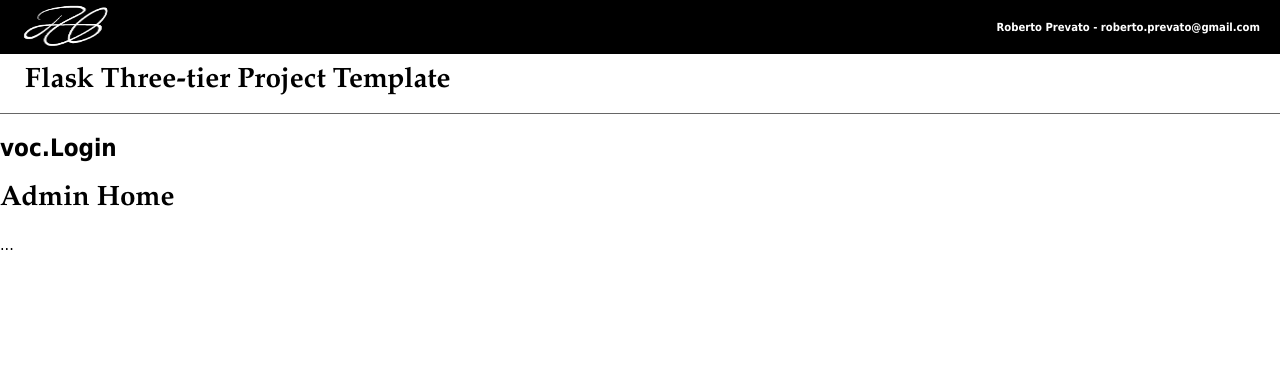
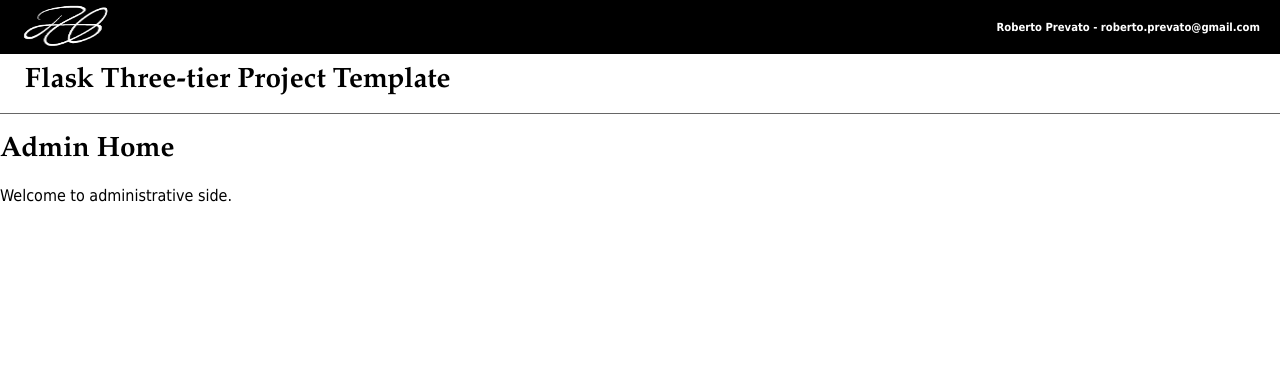
Before and after one commit to RobertoPrevato/flask-three-template, a Python web app: template app/templates/admin/index.html in a window 1280 px wide. Shown: the top 374 px of the page. Run offline with Jinja, Linux system fonts and the light colour scheme; the template is opened without the code that fills it, so the values that code supplies are empty.

Commit message:
Improves the empty admin index

```diff
--- a/app/templates/admin/index.html
+++ b/app/templates/admin/index.html
@@ -9,10 +9,6 @@
   <link rel="stylesheet" href="/styles/styles.css" />
 {%- endblock -%}
 {% block body %}
-  <h2>{{ _("voc.Login") }}</h2>
-  {% if error %}
-  <p class="error">{{ error }}</p>
-  {% endif %}
   <h1>Admin Home</h1>
-  <p>...</p>
+  <p>Welcome to administrative side.</p>
 {% endblock %}
```
